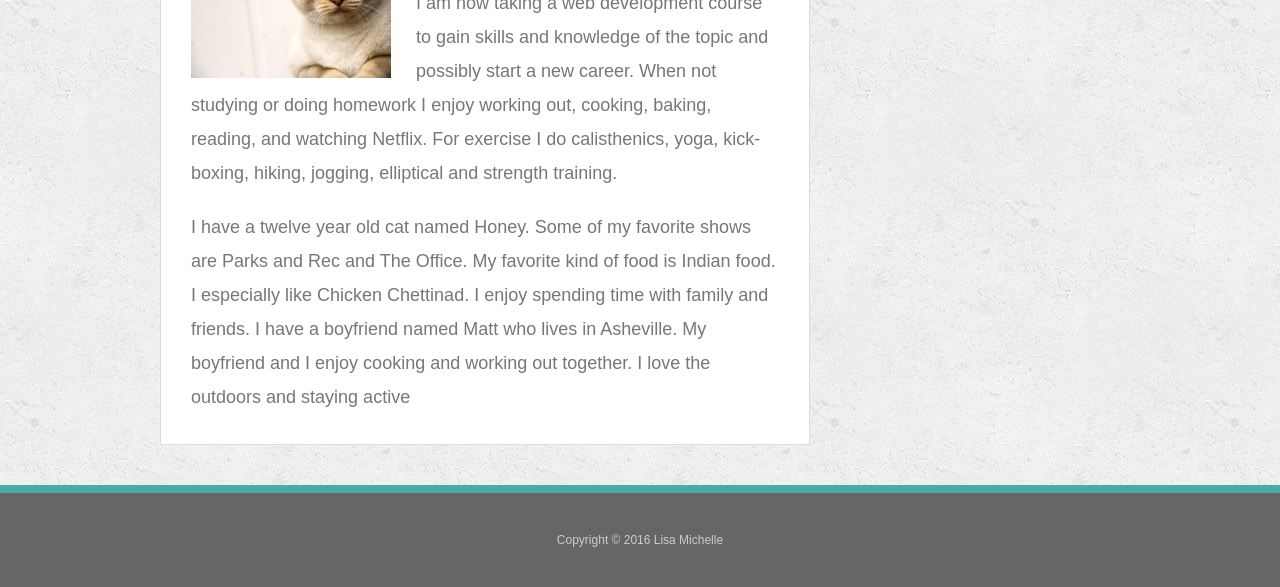
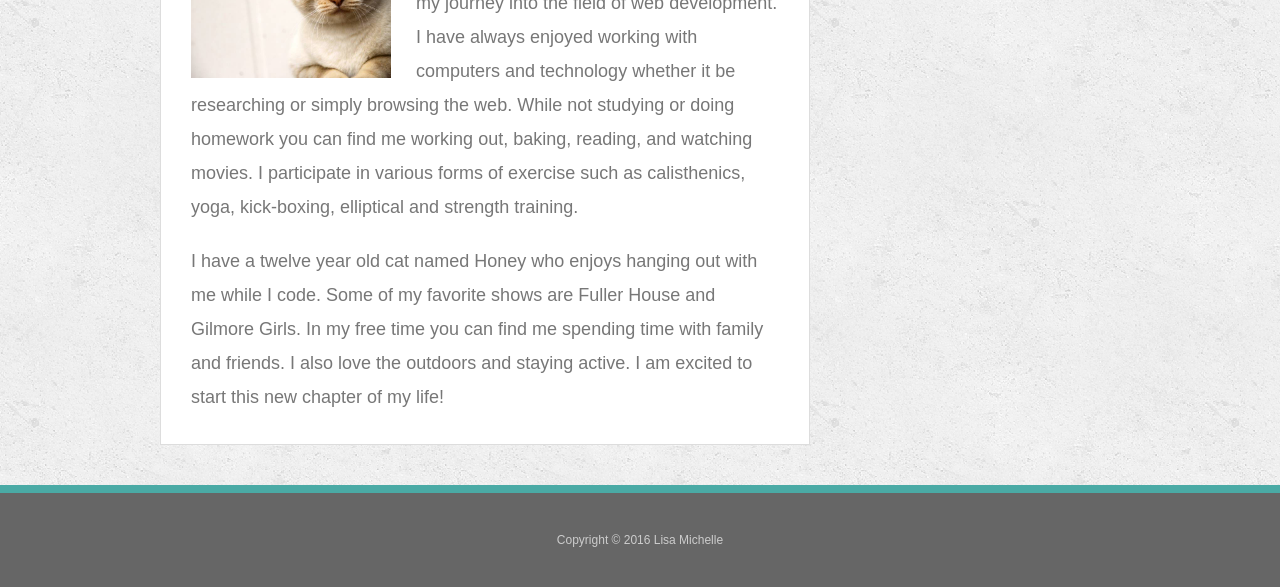
Before and after one commit to lisamc19/Responsive-Portfolio, a plain HTML site: page index.html in a window 1280 px wide. Shown: the part 335-922 px from the top of the page. Drawn offline with Linux system fonts and the light colour scheme.

Commit message:
changed Paragraphs

```diff
--- a/index.html
+++ b/index.html
@@ -27,9 +27,8 @@
 
       <img src="assets/images/cat.jpg" class="auth-image" alt="Your Name">
 
-      <p>Hello! My name is Lisa. I just graduated from UNCC with my Bachelors of Science degree. I am now taking a web development course to gain skills and knowledge of the topic and possibly start a new career. When not studying or doing homework I enjoy working out, cooking, baking, reading, and watching Netflix. For exercise I do calisthenics, yoga, kick-boxing, hiking, jogging, elliptical and strength training.</p>
-
-      <p>I have a twelve year old cat named Honey. Some of my favorite shows are Parks and Rec and The Office. My favorite kind of food is Indian food. I especially like Chicken Chettinad. I enjoy spending time with family and friends. I have a boyfriend named Matt who lives in Asheville. My boyfriend and I enjoy cooking and working out together. I love the outdoors and staying active</p>
+      <p>Hello! My name is Lisa. I am currently gaining new skills and knowledge to begin my journey into the field of web development. I have always enjoyed working with computers and technology whether it be researching or simply browsing the web. While not studying or doing homework you can find me working out, baking, reading, and watching movies. I participate in various forms of exercise such as calisthenics, yoga, kick-boxing, elliptical and strength training.</p>
+      <p>I have a twelve year old cat named Honey who enjoys hanging out with me while I code. Some of my favorite shows are Fuller House and Gilmore Girls. In my free time you can find me spending time with family and friends. I also love the outdoors and staying active. I am excited to start this new chapter of my life!</p>
 
     </section>
 
```
Also changed, not shown: 1 other file.
